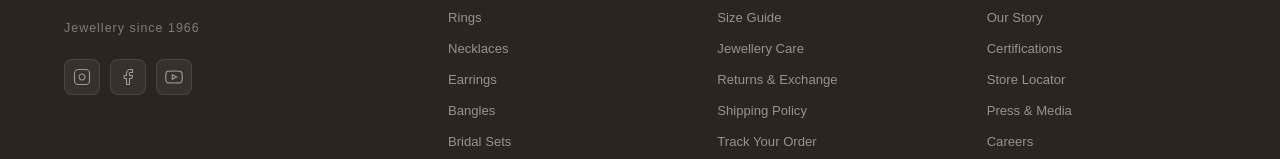
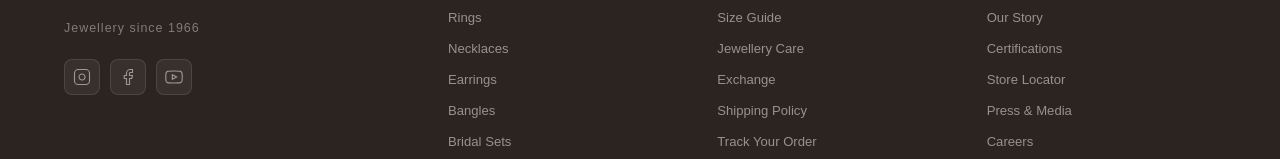
Before and after one commit to Tech-Nithin/Jayabhavani_jewellers, a React (Vite) app in the folder frontend/: page / in a window 1280 px wide. Shown: the part 7618-7777 px from the top of the page. Built offline with nearby package versions, Linux system fonts and the light colour scheme; no server answers.

Commit message:
footer changed

```diff
--- a/frontend/src/components/Footer.tsx
+++ b/frontend/src/components/Footer.tsx
@@ -1,5 +1,5 @@
 const shopLinks = ['Rings', 'Necklaces', 'Earrings', 'Bangles', 'Bridal Sets', 'New Arrivals'];
-const careLinks = ['Size Guide', 'Jewellery Care', 'Returns & Exchange', 'Shipping Policy', 'Track Your Order', 'Contact Us'];
+const careLinks = ['Size Guide', 'Jewellery Care', 'Exchange', 'Shipping Policy', 'Track Your Order', 'Contact Us'];
 const aboutLinks = ['Our Story', 'Certifications', 'Store Locator', 'Press & Media', 'Careers', 'Blog'];
 
 export default function Footer() {
```
